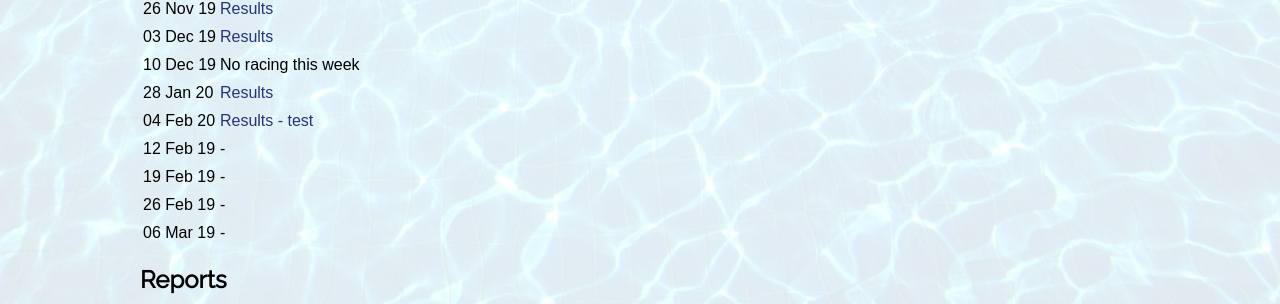
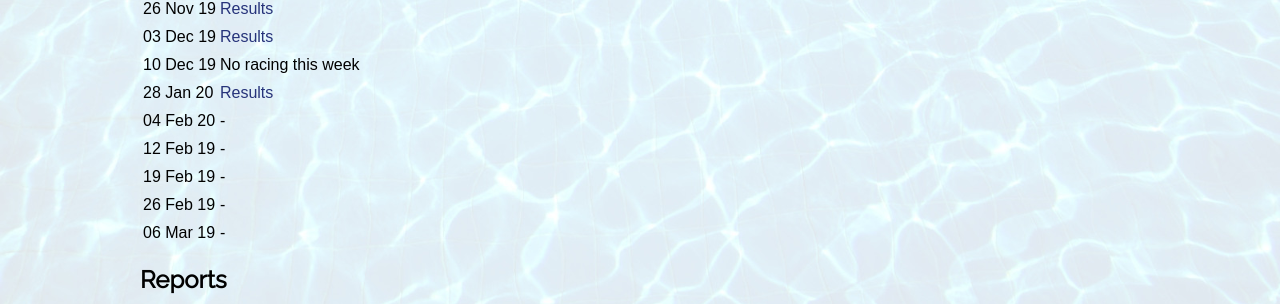
Before and after one commit to sandswim/website, a Jekyll site: the page built from pages/results.md, in a window 1280 px wide. Shown: the part 582-886 px from the top of the page. Built offline with Jekyll 4.4.1, drawn with Linux system fonts in a browser that asks for light colours.

Commit message:
revert test edit

```diff
--- a/pages/results.md
+++ b/pages/results.md
@@ -20,7 +20,7 @@ permalink: /results
 03 Dec 19 | [Results](files/results/ClubNight-2019-12-03.pdf)
 10 Dec 19 | No racing this week
 28 Jan 20 | [Results](files/results/ClubNight-2020-01-28.pdf)
-04 Feb 20 | [Results - test](files/reports/VLog-ISWC-2019.pdf)
+04 Feb 20 | -
 12 Feb 19 | -
 19 Feb 19 | -
 26 Feb 19 | -
```
